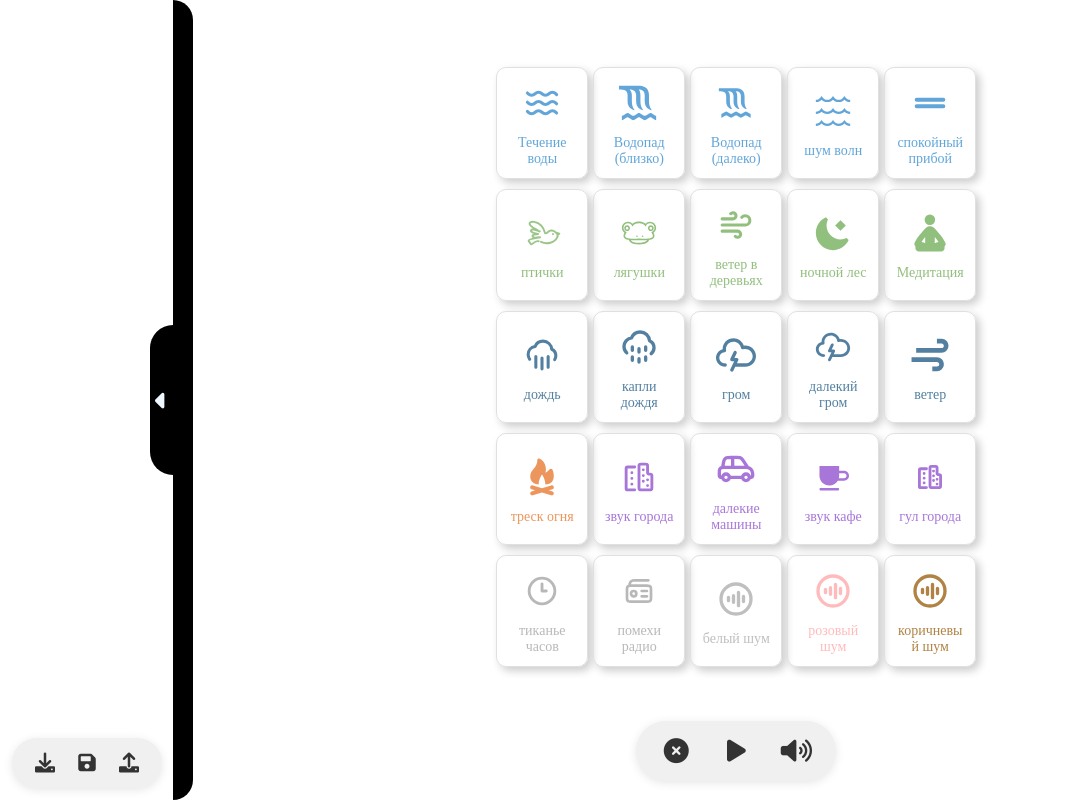
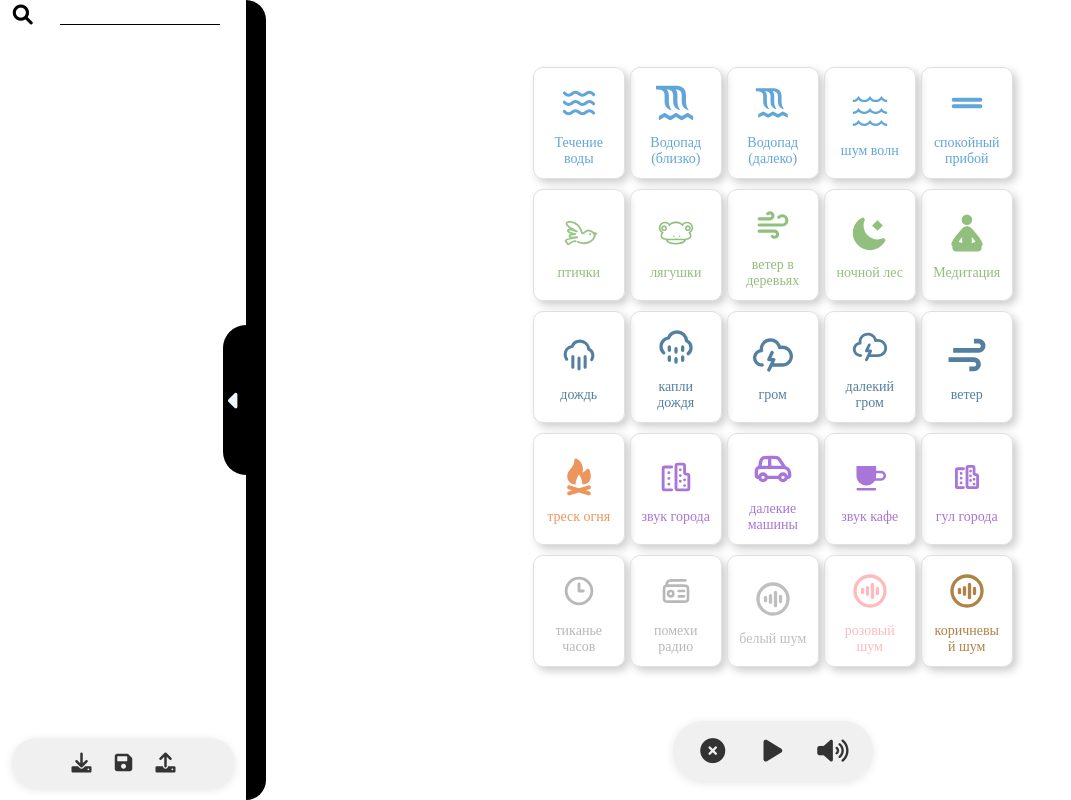
Before and after one commit to Desocseronit/noise_machine, a plain HTML site: page index.html in a window 1280 px wide. Shown: the whole page, without its empty margins (0-1071 px from the left). Drawn offline with Linux system fonts and the light colour scheme.

Commit message:
add search bar and overflow for presets list

```diff
--- a/index.html
+++ b/index.html
@@ -42,14 +42,25 @@
         #presets-list {
             display: flex;
             flex-direction: column;
-            height: 100%;
+            height: 85%;
             width: 150px;
             align-items: center;
-            overflow: hidden;
+            overflow-y: auto;
+            overflow-x: hidden;
             transition: all 0.3s ease;
             padding: 15px;
             gap: 15px;
             box-sizing: border-box;
+            margin: auto;
+            scroll-snap-type: y mandatory;
+        }
+
+        #presets-list::-webkit-scrollbar {
+            display: none;
+        }
+
+        #presets-list {
+            scrollbar-width: none;
         }
 
         #presets>#presets-arrow {
@@ -109,6 +120,9 @@
             border-radius: 10px;
             box-shadow: 4px 4px 8px rgba(0, 0, 0, 0.2);
             cursor: pointer;
+            margin: 0;
+            scroll-snap-align: start;
+            flex-shrink: 0;
         }
 
         .preset:hover {
@@ -198,7 +212,42 @@
             background-color: #db6161;
         }
 
+        #presets #search {
+            width: 100%;
+            display: flex;
+            padding: 5px;
+            justify-content: space-around;
+            gap: 20px;
+        }
 
+        #presets #search i {
+            font-size: 20px !important;
+            width: 12px !important;
+            height: 20px !important;
+        }
+
+        #presets #search input {
+            width: 70%;
+            border-bottom: 1px solid black;
+            border-top: 0px;
+            border-right: 0px;
+            border-left: 0px;
+        }
+
+        #presets #search input:focus {
+            width: 70%;
+            border-bottom: 1px solid black;
+            border-top: 0px;
+            border-right: 0px;
+            border-left: 0px;
+            outline: none;
+        }
+
+        #presets.collapsed #search {
+            width: 0;
+            padding: 0;
+            opacity: 0;
+        }
 
         #presets .control {
             position: absolute;
@@ -446,6 +495,10 @@
 <body>
     <div id="presets" class="open">
         <div id="main">
+            <div id="search">
+                <i class="fa-solid fa-magnifying-glass"></i>
+                <input type="text">
+            </div>
             <div id="presets-list">
                 <input type="text" placeholder="name">
                 <template class="preset-template">
```
